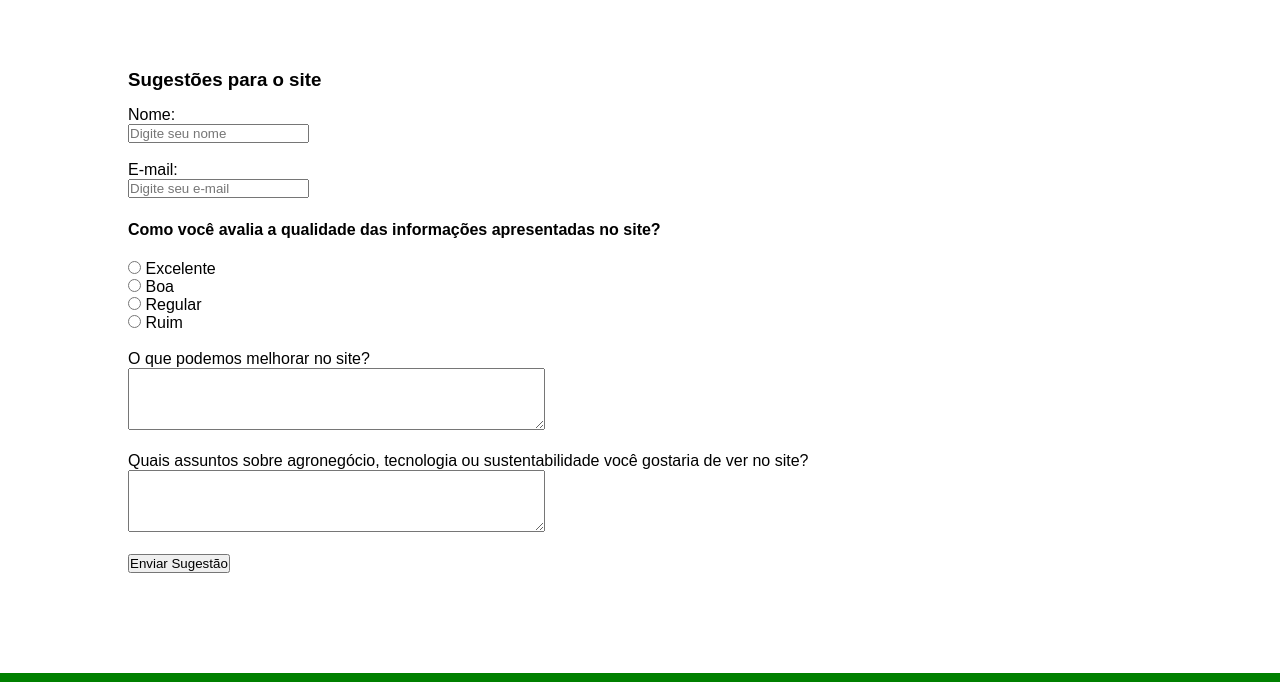
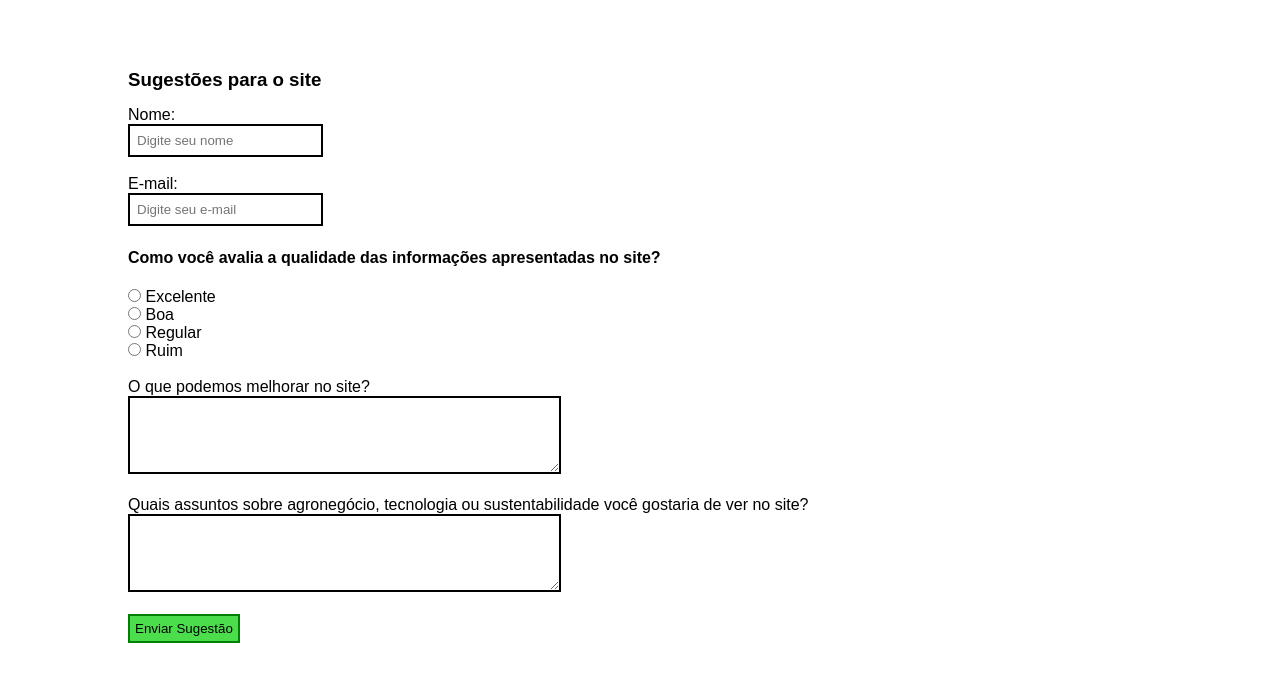
Before and after one commit to caio180/NextAgro, a plain HTML site: page frontend/index.html in a window 1280 px wide. Shown: the part 4930-5612 px from the top of the page. Drawn offline with Linux system fonts and the light colour scheme.

Commit message:
Adicionando um estilo básico nos inputs

```diff
--- a/frontend/style.css
+++ b/frontend/style.css
@@ -106,3 +106,15 @@ footer h3{
 footer p{
     margin: 5px 0;
 }
+#form_sugestao input, textarea{
+    border: 2px solid black;
+    padding: 7px;
+}
+#form_sugestao button{
+    background-color: rgb(76, 221, 76);
+    border: 2px solid green;
+    padding: 5px;
+}
+#form_sugestao button:hover{
+    background-color: greenyellow;
+}
```
